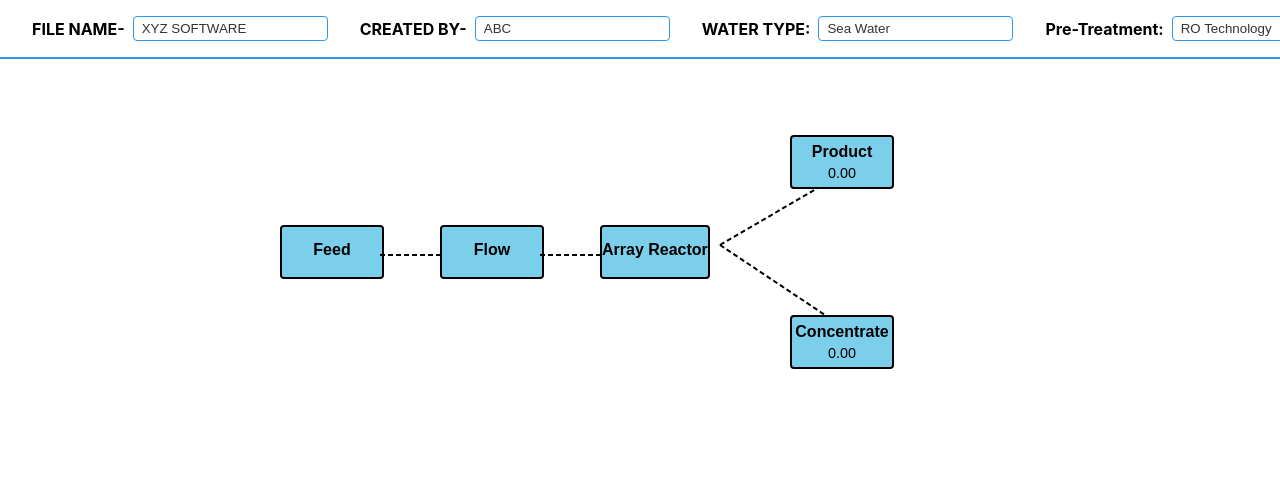
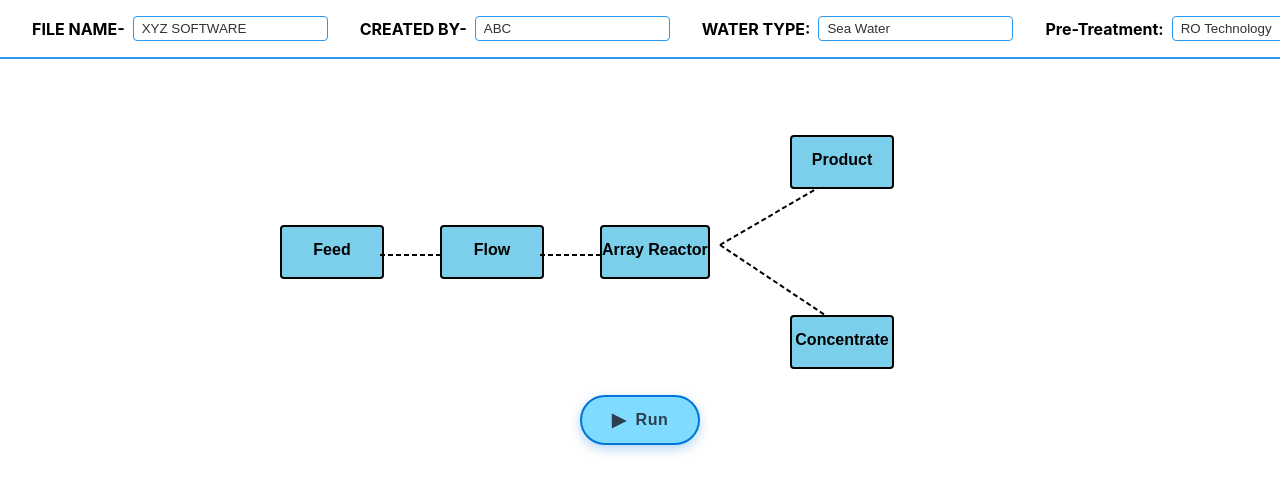
Before and after one commit to 0xAnon0602/Feed-Flow-Frontend, a React (Create React App) app: page / in a window 1280 px wide. Shown: the top 492 px of the page. Built offline with nearby package versions, Linux system fonts and the light colour scheme.

Commit message:
new version

```diff
--- a/src/components/ArrayReactorPopup.js
+++ b/src/components/ArrayReactorPopup.js
@@ -7,8 +7,6 @@ const ArrayReactorPopup = ({ isOpen, onClose }) => {
       stage: 1,
       pressureVessels: 0,
       elementsPerVessel: 0,
-      application: "",
-      elementGroup: "",
       elementModel: "",
       elementAge: 0.00,
       fluxAnnualChange: 0.00
@@ -17,8 +15,6 @@ const ArrayReactorPopup = ({ isOpen, onClose }) => {
       stage: 2,
       pressureVessels: 0,
       elementsPerVessel: 0,
-      application: "",
-      elementGroup: "",
       elementModel: "",
       elementAge: 0.00,
       fluxAnnualChange: 0.00
@@ -161,8 +157,7 @@ const ArrayReactorPopup = ({ isOpen, onClose }) => {
           </div>
 
           <div className="reactor-button-row">
-            <button className="reactor-cancel-button" onClick={onClose}>Cancel</button>
-            <button className="reactor-ok-button">OK</button>
+            <button className="reactor-ok-button" onClick={onClose}>OK</button>
           </div>
         </div>
       </div>
--- a/src/components/FlowDiagram.js
+++ b/src/components/FlowDiagram.js
@@ -31,6 +31,12 @@ const FlowDiagram = () => {
 
   const closeReactorPopup = () => {
     setIsReactorPopupOpen(false);
+  };
+
+  const handleRunSimulation = () => {
+    // This function will be implemented to run the simulation
+    console.log("Running simulation...");
+    // Add your simulation logic here
   };
 
   return (
@@ -71,7 +77,6 @@ const FlowDiagram = () => {
         <span className="box-title">Flow</span>
       </div>
 
-      {/* Rest of the component remains unchanged */}
       {/* Arrow: Flow -> Array Reactor */}
       <svg className="arrow arrow-flow-reactor">
         <defs>
@@ -158,13 +163,11 @@ const FlowDiagram = () => {
       {/* Product box */}
       <div className="flow-box product-box">
         <span className="box-title">Product</span>
-        <span className="box-value">0.00</span>
       </div>
 
       {/* Concentrate box */}
       <div className="flow-box concentrate-box">
         <span className="box-title">Concentrate</span>
-        <span className="box-value">0.00</span>
       </div>
 
       {/* Feed Water Data Popup */}
@@ -175,6 +178,14 @@ const FlowDiagram = () => {
 
       {/* Array Reactor Popup */}
       <ArrayReactorPopup isOpen={isReactorPopupOpen} onClose={closeReactorPopup} />
+
+      {/* Run Button - Positioned at the bottom */}
+      <div className="run-button-container">
+        <button className="run-simulation-button" onClick={handleRunSimulation}>
+          <span className="run-icon">▶</span>
+          <span className="run-text">Run</span>
+        </button>
+      </div>
     </div>
   );
 };
--- a/src/components/FlowRatesPopup.js
+++ b/src/components/FlowRatesPopup.js
@@ -105,6 +105,10 @@ const FlowRatesPopup = ({ isOpen, onClose }) => {
             </div>
           </div>
 
+          <div className="reactor-button-row">
+            <button className="reactor-ok-button" onClick={onClose}>OK</button>
+          </div>
+
         </div>
       </div>
     </div>
--- a/src/css/ArrayReactorPopup.css
+++ b/src/css/ArrayReactorPopup.css
@@ -16,8 +16,8 @@
   background-color: white;
   border-radius: 8px;
   box-shadow: 0 4px 20px rgba(0, 0, 0, 0.15);
-  width: 95%;
-  max-width: 1400px;
+  width: 90%;
+  max-width: 1200px;
   max-height: 90vh;
   overflow-y: auto;
   animation: reactorFadeIn 0.3s ease-out;
@@ -76,20 +76,44 @@
   border: 1px solid #e0e0e0;
   box-shadow: 0 2px 8px rgba(0, 0, 0, 0.05);
   border-radius: 5px;
-  overflow: hidden;
+  table-layout: fixed;
 }
 
 .reactor-table th,
 .reactor-table td {
-  padding: 12px 15px;
+  padding: 10px;
   border: 1px solid #e0e0e0;
   text-align: center;
+  word-wrap: break-word;
 }
 
 .reactor-table th {
   background-color: #3498db;
   color: white;
   font-weight: 500;
+  white-space: nowrap;
+}
+
+.reactor-table th:nth-child(1) {
+  width: 60px;
+}
+
+.reactor-table th:nth-child(2),
+.reactor-table th:nth-child(3) {
+  width: 120px;
+}
+
+.reactor-table th:nth-child(4) {
+  width: 150px;
+}
+
+.reactor-table th:nth-child(5),
+.reactor-table th:nth-child(6) {
+  width: 120px;
+}
+
+.reactor-table th:nth-child(7) {
+  width: 100px;
 }
 
 .reactor-table tr:nth-child(even) {
@@ -103,11 +127,12 @@
 .reactor-table input,
 .reactor-table select {
   width: 100%;
-  padding: 8px 10px;
+  padding: 8px;
   border: 1px solid #ddd;
   border-radius: 4px;
   font-size: 14px;
   text-align: center;
+  box-sizing: border-box;
 }
 
 .reactor-table input:focus,
@@ -120,18 +145,21 @@
 .number-input-container {
   display: flex;
   align-items: center;
+  justify-content: center;
 }
 
 .number-input-container input {
-  flex: 1;
+  width: calc(100% - 20px);
   text-align: right;
-  padding-right: 30px;
+  padding-right: 25px;
 }
 
 .number-controls {
   display: flex;
   flex-direction: column;
-  margin-left: -25px;
+  margin-left: -20px;
+  position: relative;
+  z-index: 2;
 }
 
 .number-controls button {
@@ -141,7 +169,7 @@
   cursor: pointer;
   padding: 0;
   height: 12px;
-  width: 20px;
+  width: 16px;
   display: flex;
   align-items: center;
   justify-content: center;
@@ -182,6 +210,7 @@
   cursor: pointer;
   font-size: 12px;
   transition: background-color 0.2s;
+  white-space: nowrap;
 }
 
 .reactor-remove-button:hover {
@@ -230,13 +259,59 @@
   background-color: #2980b9;
 }
 
-@media (max-width: 1200px) {
+@media (max-width: 992px) {
+  .reactor-popup-container {
+    width: 95%;
+    max-width: 95%;
+  }
+
   .reactor-table {
-    font-size: 14px;
+    font-size: 13px;
   }
 
   .reactor-table th,
   .reactor-table td {
-    padding: 8px 10px;
+    padding: 8px 5px;
+  }
+
+  .reactor-table input,
+  .reactor-table select {
+    padding: 6px 4px;
+    font-size: 13px;
+  }
+
+  .reactor-remove-button {
+    padding: 4px 8px;
+    font-size: 11px;
   }
 }
+
+@media (max-width: 768px) {
+  .reactor-popup-container {
+    width: 98%;
+    max-width: 98%;
+  }
+
+  .reactor-table {
+    font-size: 12px;
+  }
+
+  .reactor-table th:nth-child(1) {
+    width: 40px;
+  }
+
+  .reactor-table th:nth-child(2),
+  .reactor-table th:nth-child(3),
+  .reactor-table th:nth-child(5),
+  .reactor-table th:nth-child(6) {
+    width: 80px;
+  }
+
+  .reactor-table th:nth-child(4) {
+    width: 100px;
+  }
+
+  .reactor-table th:nth-child(7) {
+    width: 70px;
+  }
+}
--- a/src/css/FlowDiagram.css
+++ b/src/css/FlowDiagram.css
@@ -95,3 +95,80 @@
   width: 140px; /* bigger so we can angle to concentrate */
   height: 150px;
 }
+
+/* Add this to your existing FlowDiagram.css file */
+
+/* Run button container for positioning at the bottom */
+.run-button-container {
+  width: 100%;
+  display: flex;
+  justify-content: center;
+  position: absolute;
+  bottom: 30px;
+  left: 0;
+  right: 0;
+}
+
+.run-simulation-button {
+  display: flex;
+  align-items: center;
+  justify-content: center;
+  padding: 12px 30px;
+  background: #7fdbff;
+  color: #2c3e50;
+  border: 2px solid #0074d9;
+  border-radius: 50px;
+  font-size: 16px;
+  font-weight: 600;
+  cursor: pointer;
+  box-shadow: 0 4px 12px rgba(0, 116, 217, 0.3);
+  transition: all 0.3s ease;
+}
+
+/* Rest of the button styling remains the same */
+.run-simulation-button:hover {
+  transform: translateY(-2px);
+  box-shadow: 0 6px 16px rgba(0, 116, 217, 0.4);
+  background: #b3e5fc;
+}
+
+.run-simulation-button:active {
+  transform: translateY(1px);
+  box-shadow: 0 2px 8px rgba(0, 116, 217, 0.3);
+}
+
+.run-icon {
+  margin-right: 10px;
+  font-size: 18px;
+}
+
+.run-text {
+  letter-spacing: 0.5px;
+}
+
+/* Add a subtle pulsing animation for the button */
+@keyframes pulse-blue {
+  0% {
+    box-shadow: 0 4px 12px rgba(0, 116, 217, 0.3);
+  }
+  50% {
+    box-shadow: 0 4px 20px rgba(0, 116, 217, 0.5);
+  }
+  100% {
+    box-shadow: 0 4px 12px rgba(0, 116, 217, 0.3);
+  }
+}
+
+.run-simulation-button:hover {
+  animation: pulse-blue 1.5s infinite;
+}
+
+/* Responsive adjustments */
+@media (max-width: 768px) {
+  .run-simulation-button {
+    bottom: 20px;
+    right: 20px;
+    padding: 10px 20px;
+    font-size: 14px;
+  }
+}
```
